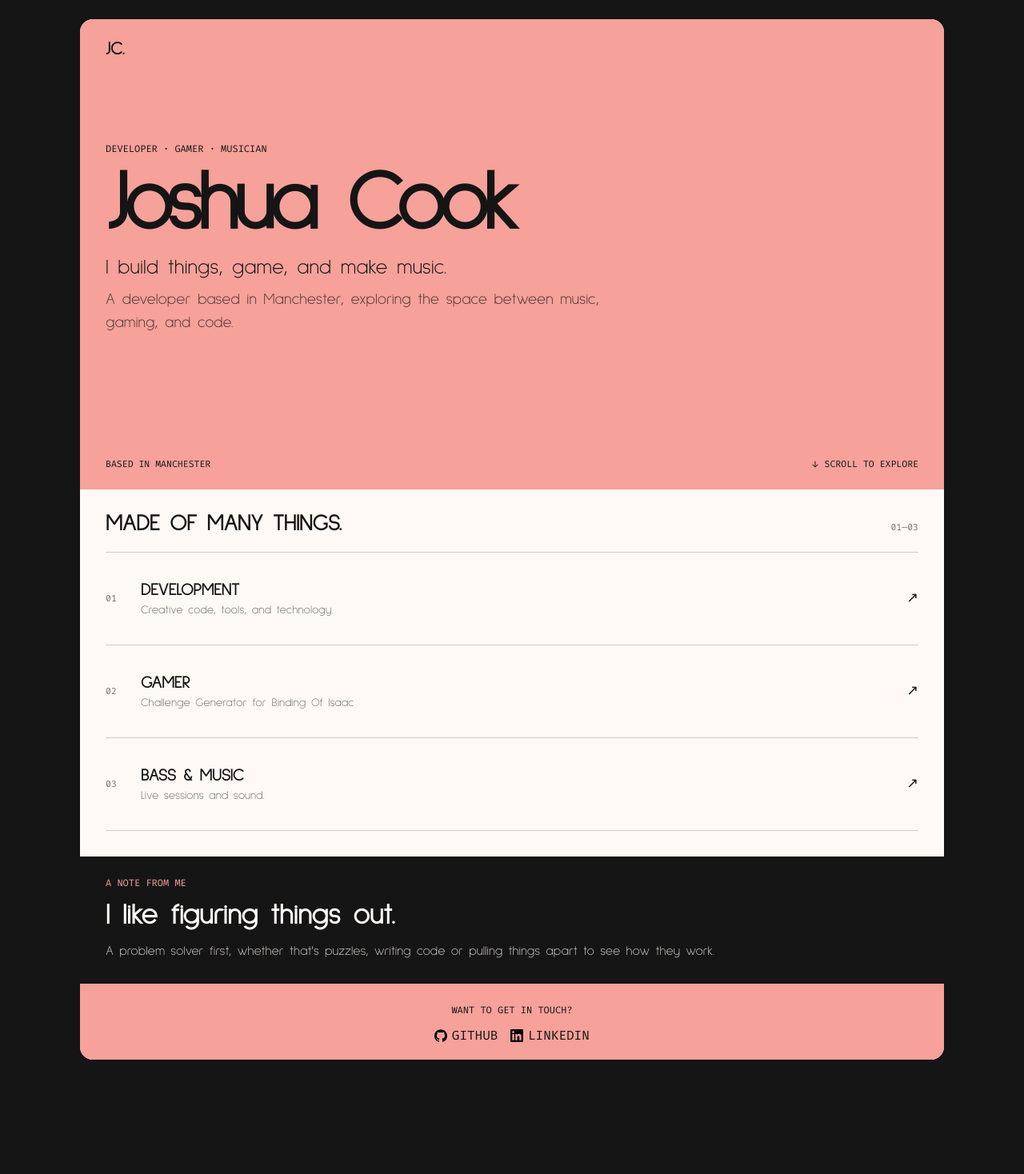
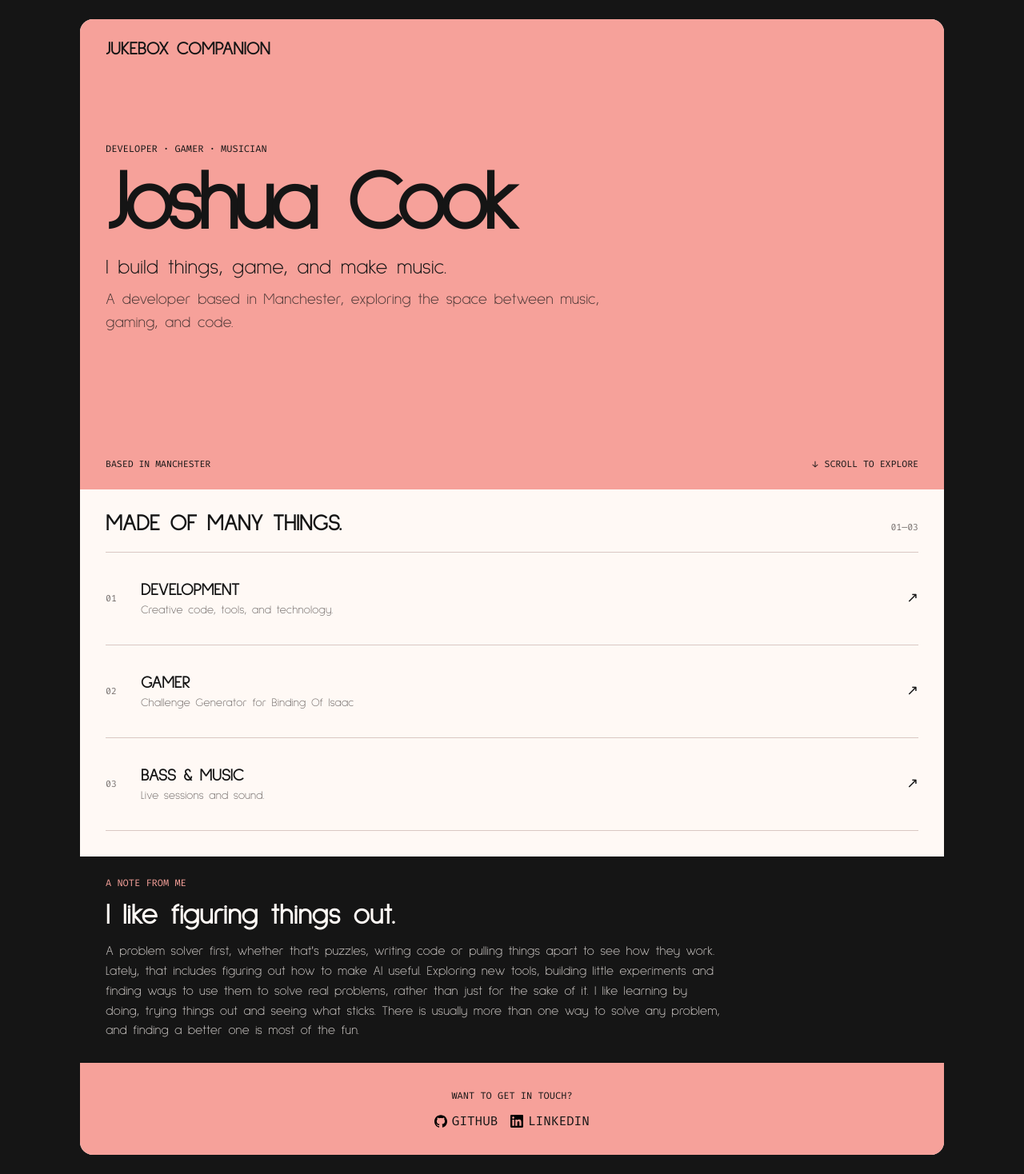
Before and after one commit to josh-cook/personal-website, a React (Vite) app: page / in a window 1280 px wide. Shown: the whole page at 80% size. Before the commit the page ends 1349 px from the top, so only its background shows below. Built offline with nearby package versions, Linux system fonts and the light colour scheme.

Commit message:
feat(more-ui-changes): update brand to cycle through on load

```diff
--- a/src/App.css
+++ b/src/App.css
@@ -224,7 +224,7 @@ a {
 }
 
 .contact {
-  padding: 1.5rem var(--page-gutter) 1.25rem;
+  padding: 2rem var(--page-gutter) 2rem;
   background: var(--coral);
 }
 
--- a/src/components/Brand.tsx
+++ b/src/components/Brand.tsx
@@ -1,25 +1,40 @@
 import { useState, useEffect } from 'react'
 
 const PHRASES = [
+  'Joshua Cook',
   'Just Coding',
   'Jump Cancel',
   'Jukebox Companion',
-  'Joshua Cook',
 ]
 
 const MAIN_BRAND = 'JC.'
 
 export const Brand = () => {
-  const [index, setIndex] = useState<number | null>(null)
+  const [index, setIndex] = useState<number | null>(0)
+  const [isHovered, setIsHovered] = useState(false)
 
   useEffect(() => {
     if (index === null) return
-    const timer = setTimeout(() => setIndex((index + 1) % PHRASES.length), 1500)
+
+    const timer = setTimeout(() => {
+      setIndex((current) => {
+        if (!isHovered && current === PHRASES.length - 1) return null
+        return (current + 1) % PHRASES.length
+      })
+    }, 1500)
+
     return () => clearTimeout(timer)
-  }, [index])
+  }, [index, isHovered])
 
-  const start = () => setIndex(0)
-  const stop = () => setIndex(null)
+  const start = () => {
+    setIsHovered(true)
+    setIndex(0)
+  }
+
+  const stop = () => {
+    setIsHovered(false)
+    setIndex(null)
+  }
 
   return (
     <p
@@ -29,6 +44,7 @@ export const Brand = () => {
       onMouseLeave={stop}
       onFocus={start}
       onBlur={stop}
+      tabIndex={0}
     >
       <span className="brand-text" key={index ?? 'jc'} aria-hidden="true">
         {index === null ? MAIN_BRAND : PHRASES[index]}
--- a/src/components/Content.tsx
+++ b/src/components/Content.tsx
@@ -24,6 +24,14 @@ export const Content = () => {
           A problem solver first, whether that's puzzles, writing code or
           pulling things apart to see how they work.
         </p>
+        <p>
+          Lately, that includes figuring out how to make AI useful. Exploring
+          new tools, building little experiments and finding ways to use them to
+          solve real problems, rather than just for the sake of it. I like
+          learning by doing, trying things out and seeing what sticks. There is
+          usually more than one way to solve any problem, and finding a better
+          one is most of the fun.
+        </p>
       </section>
     </>
   )
```
